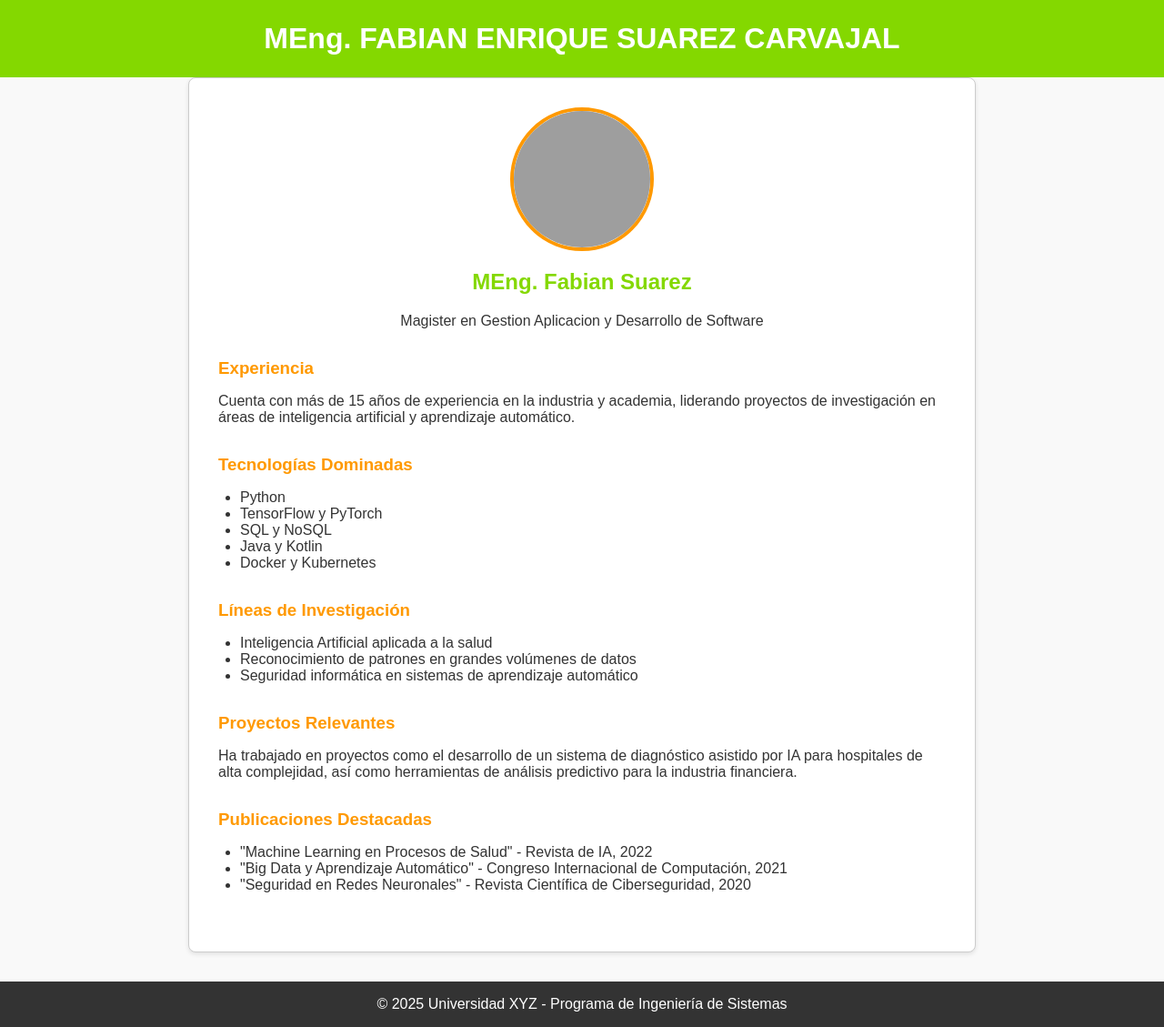
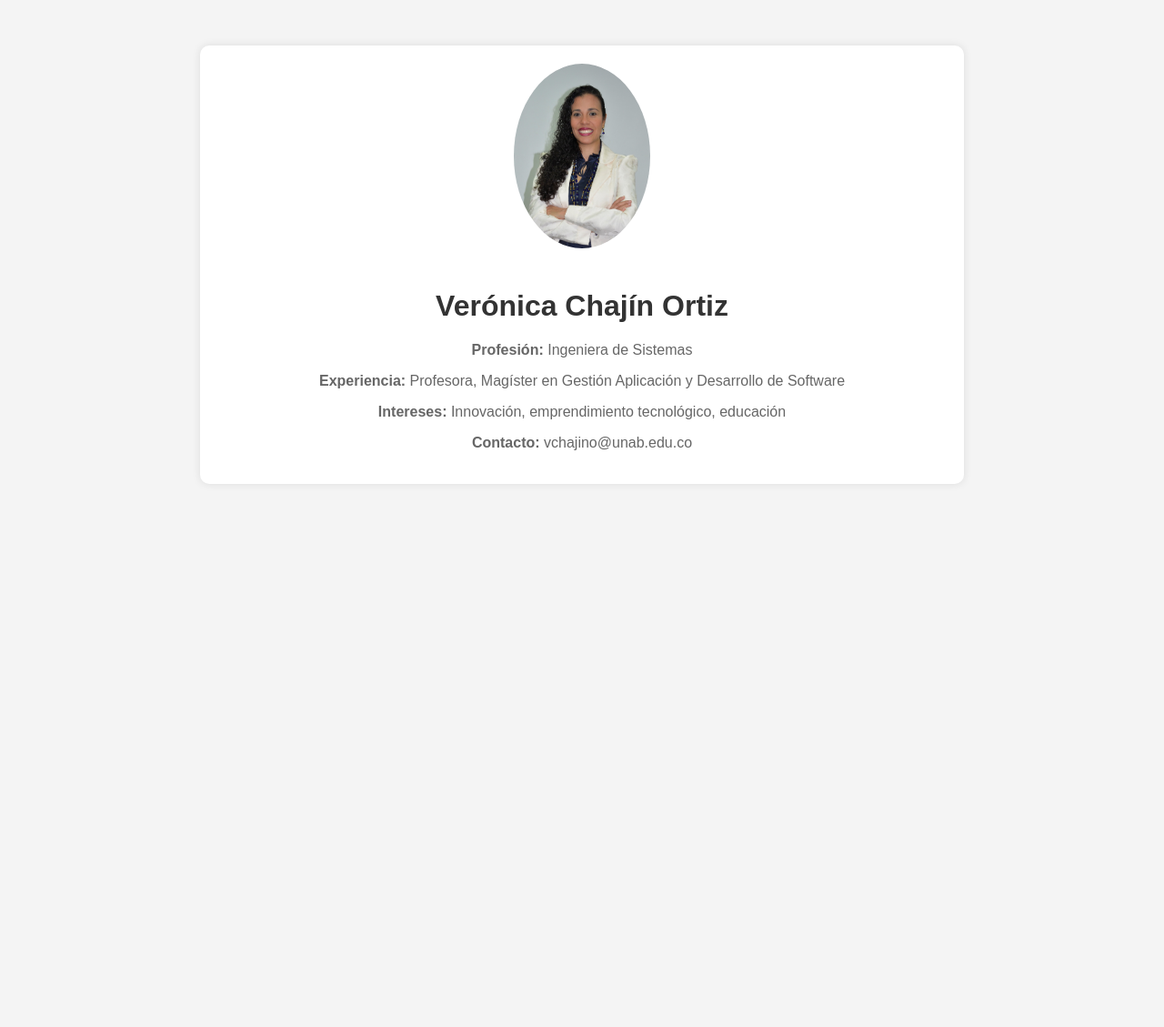
Before and after one commit to ing-fabiansuarez/ecosistema_pis, a plain HTML site: page Veronica_Chajin.html in a window 1280 px wide. Shown: the whole page at 91% size. After the commit the page ends 800 px from the top, so only its background shows below. Drawn offline with Linux system fonts and the light colour scheme; grey boxes are pictures that could not be loaded; files whose address does not match are found by name.

Commit message:
segunda version

```diff
--- a/Veronica_Chajin.html
+++ b/Veronica_Chajin.html
@@ -3,138 +3,44 @@
 <head>
     <meta charset="UTF-8">
     <meta name="viewport" content="width=device-width, initial-scale=1.0">
-    <title>Detalle del Profesor</title>
+    <title>Perfil Profesional</title>
     <style>
         body {
             font-family: Arial, sans-serif;
             margin: 0;
             padding: 0;
-            background-color: #f9f9f9;
+            background-color: #f4f4f4;
+            text-align: center;
+        }
+        .container {
+            max-width: 800px;
+            margin: 50px auto;
+            background: white;
+            padding: 20px;
+            border-radius: 10px;
+            box-shadow: 0 0 10px rgba(0, 0, 0, 0.1);
+        }
+        img {
+            width: 150px;
+            border-radius: 50%;
+            margin-bottom: 20px;
+        }
+        h1 {
             color: #333;
         }
-
-        header {
-            background-color: #84D800;
-            color: white;
-            padding: 1.5rem 0;
-            text-align: center;
-        }
-
-        header h1 {
-            margin: 0;
-            font-size: 2rem;
-        }
-
-        .container {
-            padding: 2rem;
-            max-width: 800px;
-            margin: 0 auto;
-            background-color: white;
-            border: 1px solid #ccc;
-            border-radius: 8px;
-            box-shadow: 0 2px 5px rgba(0, 0, 0, 0.1);
-        }
-
-        .profile {
-            text-align: center;
-            margin-bottom: 2rem;
-        }
-
-        .profile img {
-            width: 150px;
-            height: 150px;
-            border-radius: 50%;
-            border: 4px solid #FF9900;
-        }
-
-        .profile h2 {
-            color: #84D800;
-            margin-top: 1rem;
-        }
-
-        .section {
-            margin-bottom: 2rem;
-        }
-
-        .section h3 {
-            color: #FF9900;
-            margin-bottom: 0.5rem;
-        }
-
-        .section ul {
-            list-style-type: disc;
-            padding-left: 1.5rem;
-        }
-
-        footer {
-            background-color: #333;
-            color: white;
-            text-align: center;
-            padding: 1rem 0;
-            margin-top: 2rem;
-        }
-
-        footer p {
-            margin: 0;
+        p {
+            color: #666;
         }
     </style>
 </head>
 <body>
-    <header>
-        <h1>MEng. FABIAN ENRIQUE SUAREZ CARVAJAL</h1>
-    </header>
-
-    <main>
-        <div class="container">
-            <div class="profile">
-                <img src="https://encrypted-tbn0.gstatic.com/images?q=tbn:ANd9GcRCTnZddzWKskim5e2vYMYiPvO717-oVYt_cQ&s" alt="Foto del Profesor">
-                <h2>MEng. Fabian Suarez</h2>
-                <p>Magister en Gestion Aplicacion y Desarrollo de Software</p>
-            </div>
-
-            <div class="section">
-                <h3>Experiencia</h3>
-                <p>Cuenta con más de 15 años de experiencia en la industria y academia, liderando proyectos de investigación en áreas de inteligencia artificial y aprendizaje automático.</p>
-            </div>
-
-            <div class="section">
-                <h3>Tecnologías Dominadas</h3>
-                <ul>
-                    <li>Python</li>
-                    <li>TensorFlow y PyTorch</li>
-                    <li>SQL y NoSQL</li>
-                    <li>Java y Kotlin</li>
-                    <li>Docker y Kubernetes</li>
-                </ul>
-            </div>
-
-            <div class="section">
-                <h3>Líneas de Investigación</h3>
-                <ul>
-                    <li>Inteligencia Artificial aplicada a la salud</li>
-                    <li>Reconocimiento de patrones en grandes volúmenes de datos</li>
-                    <li>Seguridad informática en sistemas de aprendizaje automático</li>
-                </ul>
-            </div>
-
-            <div class="section">
-                <h3>Proyectos Relevantes</h3>
-                <p>Ha trabajado en proyectos como el desarrollo de un sistema de diagnóstico asistido por IA para hospitales de alta complejidad, así como herramientas de análisis predictivo para la industria financiera.</p>
-            </div>
-
-            <div class="section">
-                <h3>Publicaciones Destacadas</h3>
-                <ul>
-                    <li>"Machine Learning en Procesos de Salud" - Revista de IA, 2022</li>
-                    <li>"Big Data y Aprendizaje Automático" - Congreso Internacional de Computación, 2021</li>
-                    <li>"Seguridad en Redes Neuronales" - Revista Científica de Ciberseguridad, 2020</li>
-                </ul>
-            </div>
-        </div>
-    </main>
-
-    <footer>
-        <p>&copy; 2025 Universidad XYZ - Programa de Ingeniería de Sistemas</p>
-    </footer>
+    <div class="container">
+        <img src="C:\Users\Usuario\Documents\Perfil Verónica Chajín\ecosistema_pis\Foto Verónica Chajín.jpg" alt="Foto de perfil">
+        <h1>Verónica Chajín Ortiz</h1>
+        <p><strong>Profesión:</strong> Ingeniera de Sistemas</p>
+        <p><strong>Experiencia:</strong> Profesora, Magíster en Gestión Aplicación y Desarrollo de Software</p>
+        <p><strong>Intereses:</strong> Innovación, emprendimiento tecnológico, educación</p>
+        <p><strong>Contacto:</strong> vchajino@unab.edu.co</p>
+    </div>
 </body>
 </html>
```
